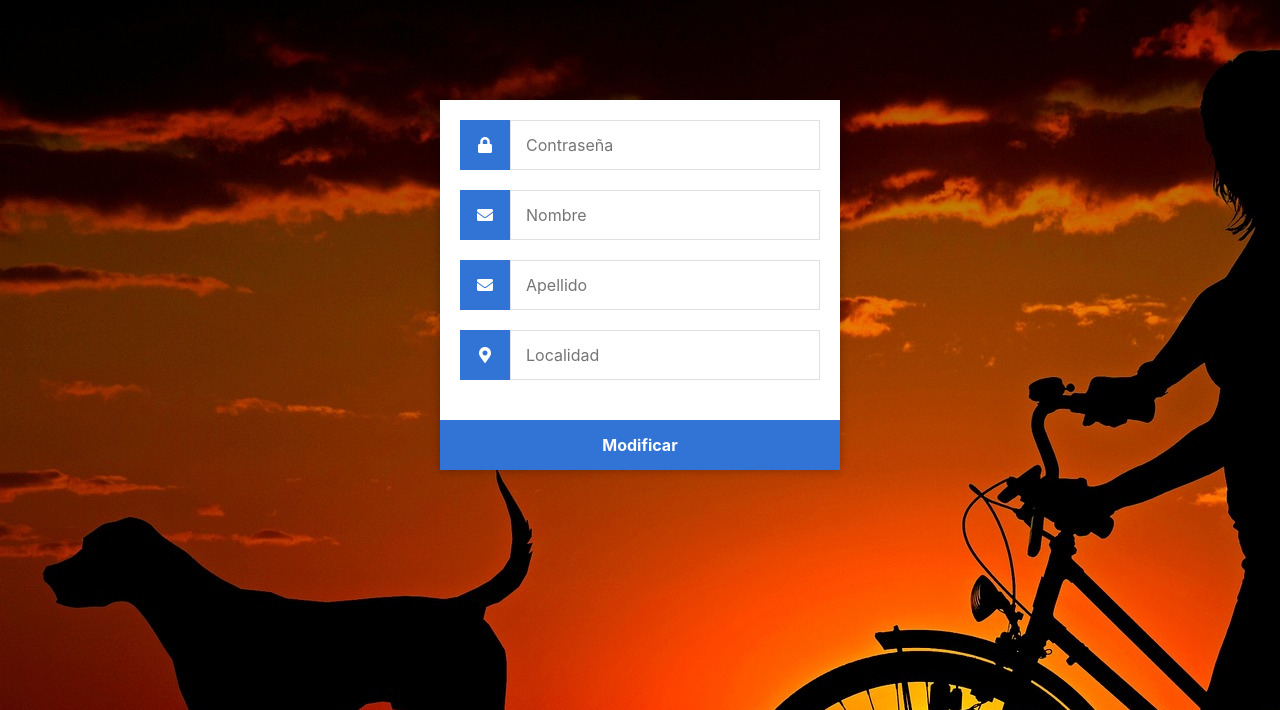
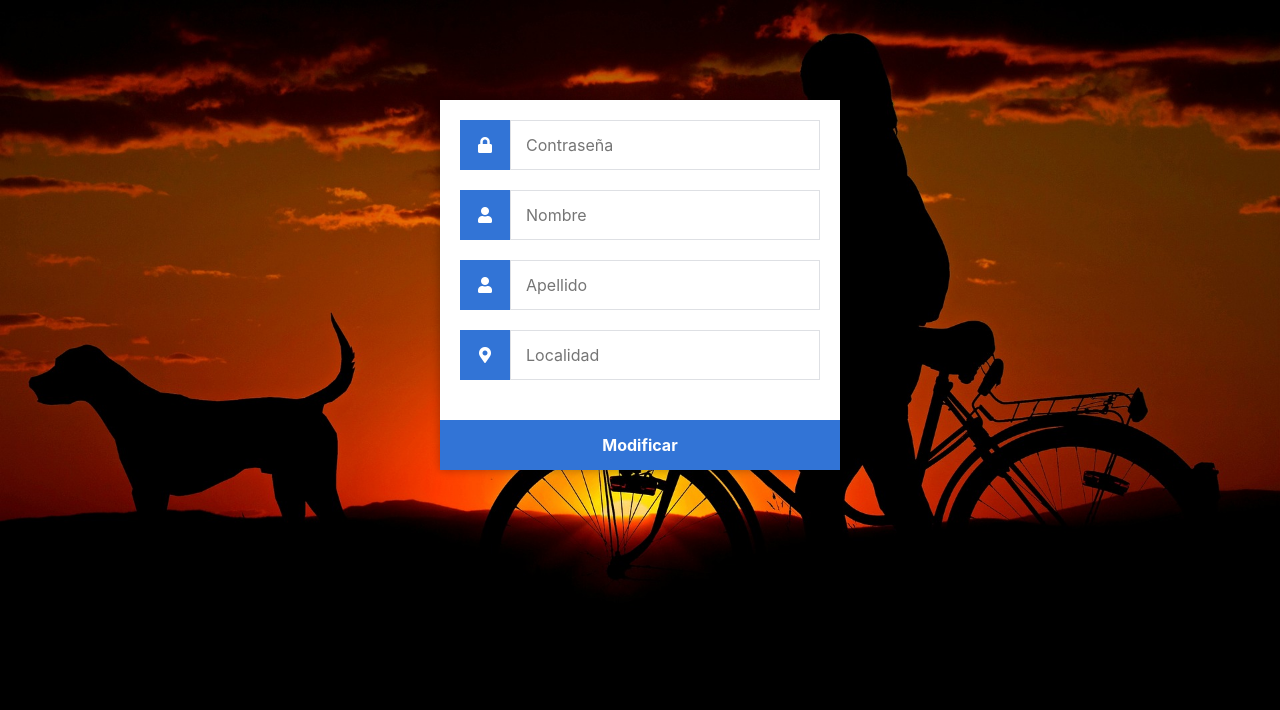
Before and after one commit to paulacarbone/loginMascotapp, a Flask app: template templates/edit.html in a window 1280 px wide. Shown: the top 710 px of the page. Run offline with Flask 2, Linux system fonts and the light colour scheme; the template is opened without the code that fills it, so the values that code supplies are empty; some libraries are stand-ins or nearby versions.

Commit message:
ajusta iconos edicion

```diff
--- a/static/edit.css
+++ b/static/edit.css
@@ -8,6 +8,7 @@
 
 body {
     background-image: url(/static/images/woman-2711279_1920.jpg );
+    background-size: cover;
     margin: 0;
     background-repeat: no-repeat;
     border-radius: 5%;
--- a/templates/edit.html
+++ b/templates/edit.html
@@ -15,11 +15,11 @@
             </label>
             <input type="password" name="password" placeholder="Contraseña" id="password" minlength="5" maxlength="10" required>
             <label for="nombre">
-                <i class="fas fa-envelope"></i>
+                <i class="fas fa-user"></i>
             </label>
             <input type="text" name="nombre" placeholder="Nombre" id="nombre" required>
             <label for="apellido">
-                <i class="fas fa-envelope"></i>
+                <i class="fas fa-user"></i>
             </label>
             <input type="text" name="apellido" placeholder="Apellido" id="apellido" required>
             <label for="localidad">
```
